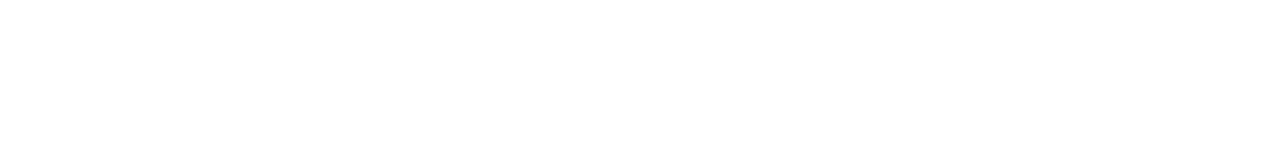
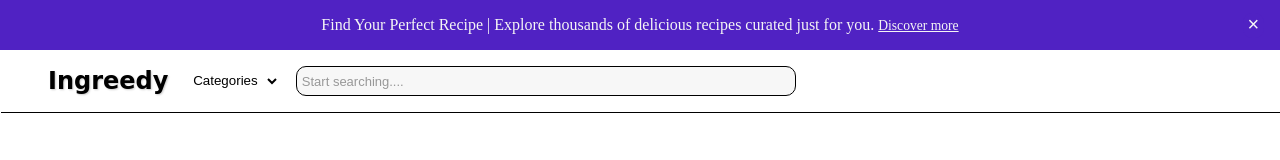
Before and after one commit to Shiveshr140/Recipe-Finder, a plain HTML site: page index.html in a window 1280 px wide. Drawn offline with Linux system fonts and the light colour scheme.

Commit message:
intial commit

```diff
--- a/index.html
+++ b/index.html
@@ -3,7 +3,12 @@
   <head>
     <meta charset="UTF-8" />
     <meta name="viewport" content="width=device-width, initial-scale=1.0" />
+    <link rel="stylesheet" href="./style/header.css" />
     <title>Home Page</title>
   </head>
-  <body></body>
+  <body>
+    <header class="header">
+      <script src="./javascript/header.js"></script>
+    </header>
+  </body>
 </html>
--- /dev/null
+++ b/javascript/header.js
@@ -0,0 +1,29 @@
+function createHeaderContent() {
+  const header = document.querySelector(".header");
+  header.innerHTML = `
+      <div class="header-info">
+          <p>
+            Find Your Perfect Recipe | Explore thousands of delicious recipes curated just for you.
+           <a href="#">Discover more</a>
+         </p>
+          <button class="header-info-button">&times;</button>
+      </div>
+      <nav>
+        <div class="nav-logo-cat-input">
+          <h1><a class="logo-link ingreedy" href="index.html"> Ingreedy </a></h1>
+          <div class="dropdown">
+              <select>
+                  <option value="" selected disabled>Categories</option>
+                  <option value="popular">Popular</option>
+                  <option value="cheap">Cheap</option>
+                  <option value="vegetarian">Vegetarian</option>
+                  <option value="gluten free">Gluten free</option>
+              </select>
+          </div>
+          <input class="search" placeholder="Start searching...." />
+        </div>
+      </nav>
+      `;
+}
+
+createHeaderContent();
--- /dev/null
+++ b/style/header.css
@@ -0,0 +1,121 @@
+*,
+*::after,
+*::before {
+  box-sizing: border-box;
+  padding: 0px;
+  margin: 0px;
+}
+
+.body-home {
+  margin: 0px;
+  padding: 0px;
+  box-sizing: border-box;
+  height: 100vh;
+  font-family: "Poppins", sans-serif;
+}
+
+/* ****************** Header Styling ************************************** */
+
+.header-info {
+  position: relative;
+  background-color: #5022c3;
+  text-align: center;
+  padding: 1rem 1rem;
+}
+
+.header-info-hidden {
+  display: none;
+}
+
+.header-info p {
+  color: whitesmoke;
+}
+
+.header-info p a {
+  color: inherit;
+  font-size: 0.85em;
+}
+
+.header-info p a:hover {
+  color: rgb(190, 184, 184);
+}
+
+.header-info button {
+  position: absolute;
+  top: 13px;
+  right: 1rem;
+  font-size: 20px;
+  color: #f7f7f7;
+  cursor: pointer;
+  border: none;
+  background-color: #5022c3;
+  transition: background-color 0.3s ease-in;
+  padding-left: 0.3rem;
+  padding-right: 0.3rem;
+  padding-bottom: 2px;
+  border-radius: 40%;
+}
+
+.header-info button:hover {
+  background-color: rgb(26, 17, 17);
+}
+
+nav {
+  position: relative;
+  display: flex;
+  align-items: center;
+  justify-content: space-between;
+  padding: 1rem 3rem 1rem 3rem;
+  box-shadow: 1px 1px;
+}
+
+.ingreedy {
+  font-family: "Pacifico", cursive;
+  text-shadow: 1px 1px 2px rgba(0, 0, 0, 0.2);
+}
+
+.logo-link {
+  text-decoration: none;
+  color: inherit;
+}
+
+.logo-link:hover {
+  color: #5022c3;
+  text-shadow: 0 0 6px rgba(80, 34, 195, 0.3), 0 0 12px rgba(80, 34, 195, 0.3);
+}
+
+.nav-logo-cat-input {
+  display: flex;
+  align-items: center;
+  gap: 1rem;
+}
+
+.dropdown select {
+  background-color: transparent;
+  outline: none; /* Remove the outline */
+  border: none; /* Remove the default border */
+  padding: 0.3rem;
+  border-radius: 10px; /* Optional: to match your design */
+  cursor: pointer;
+}
+
+.search {
+  width: 500px;
+  padding: 0.3rem 0.3rem;
+  outline: none;
+  border: 1.1px solid black;
+  border-radius: 10px;
+  background-color: #f7f7f7;
+  font-size: medium;
+}
+
+.search:focus {
+  border: 1.5px solid #5022c3 !important;
+}
+
+.search::placeholder {
+  color: grey;
+  opacity: 0.8;
+  font-weight: 200;
+  font-size: small;
+}
```
